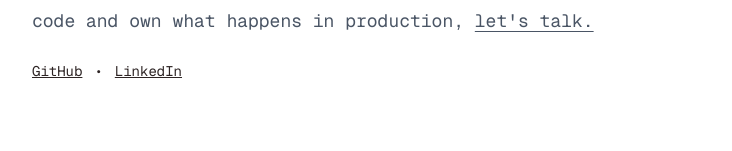
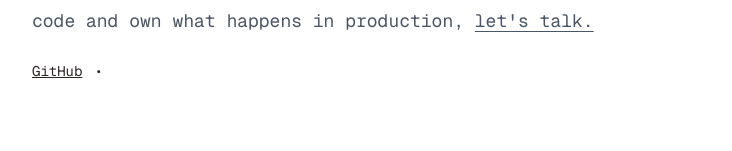
Before and after one commit to pmpwith2i/fpomponii.it, a Next.js app: page / in a window 1280 px wide. Shown: the part 601-752 px from the top of the page, without its empty margins (0-732 px from the left). Built offline with nearby package versions, Linux system fonts and the light colour scheme.

Commit message:
remove linkedin cause I'm bored of scammers

```diff
--- a/src/app/page.tsx
+++ b/src/app/page.tsx
@@ -143,7 +143,7 @@ export default function Home() {
         knowsLanguage: ["English", "Italian"],
         sameAs: [
           "https://github.com/pmpwith2i",
-          "https://www.linkedin.com/in/federico-pomponii",
+          // "https://www.linkedin.com/in/federico-pomponii",
         ],
         alumniOf: {
           "@type": "EducationalOrganization",
@@ -258,14 +258,14 @@ export default function Home() {
                 GitHub
               </a>
               <span>•</span>
-              <a
+              {/* <a
                 href="https://www.linkedin.com/in/federico-pomponii"
                 target="_blank"
                 rel="me noopener noreferrer"
                 className="underline transition-colors hover:bg-black hover:text-white"
               >
                 LinkedIn
-              </a>
+              </a> */}
             </nav>
           </div>
         </section>
```
Also changed, not shown: public/llms.txt.
